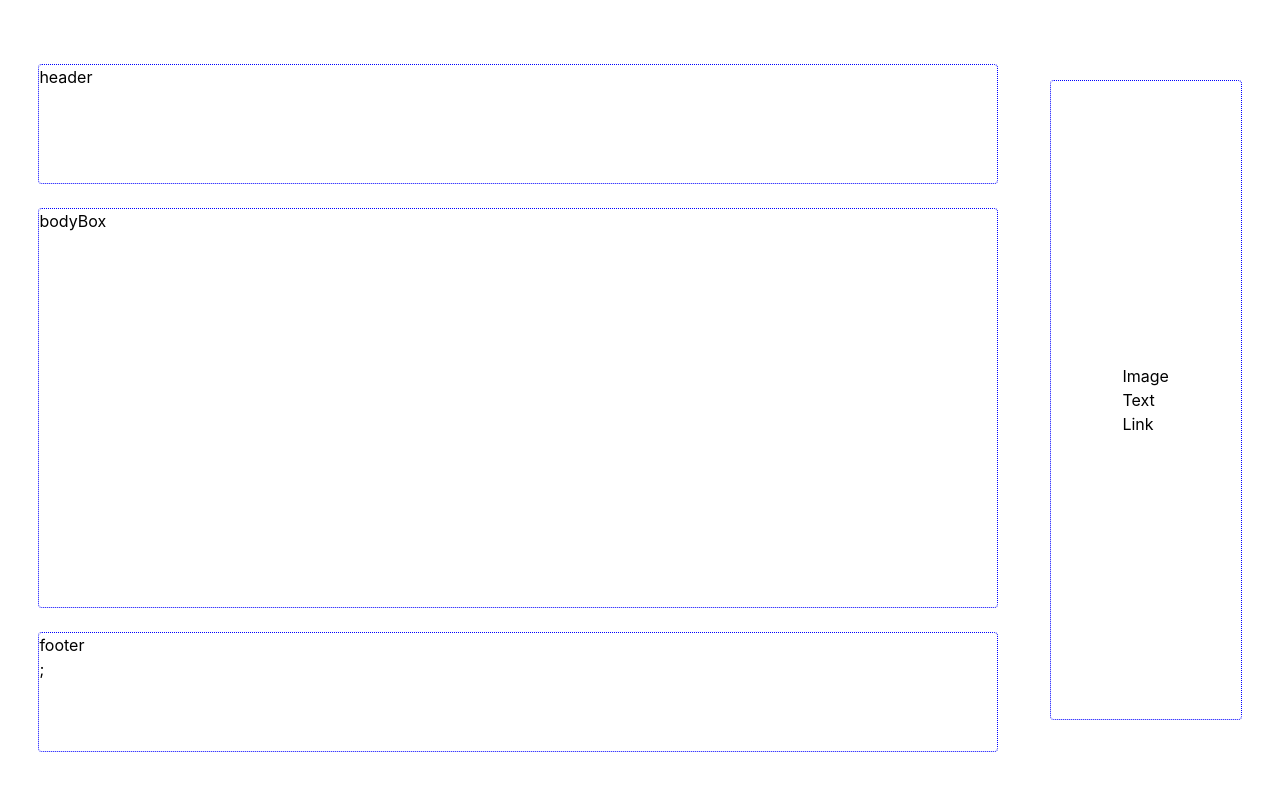
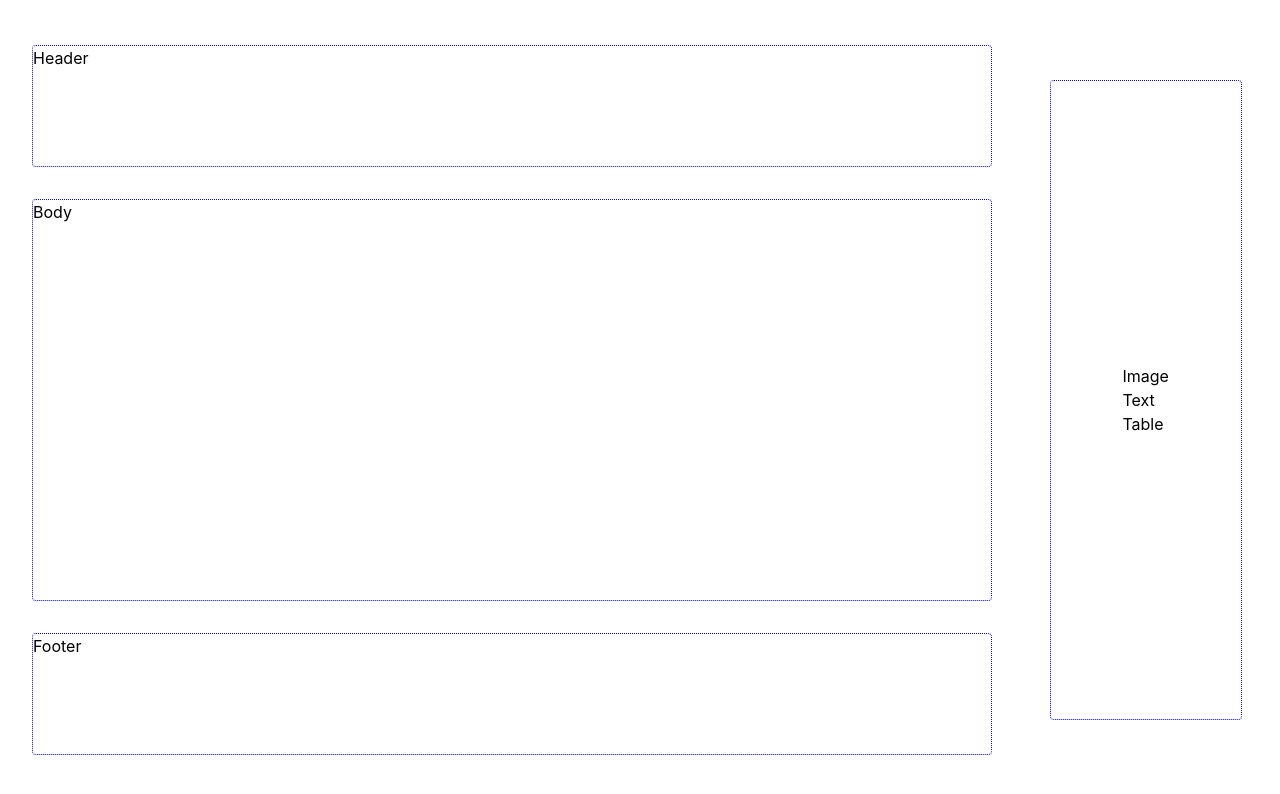
Before and after one commit to virginia-zuror/Drag_n_drop, a React (Vite) app: page / in a window 1280 px wide. Shown: the top 794 px of the page. Built offline with nearby package versions, Linux system fonts and the light colour scheme.

Commit message:
initial functions for handleDragDrop & fix context

```diff
--- a/src/App.css
+++ b/src/App.css
@@ -1,3 +1,12 @@
+.layout__wrapper{
+  box-sizing: border-box;
+  padding: 2rem;
+  display: flex;
+  flex-direction: column;
+  gap: 2rem;
+}
+
+
 .dashboard{
   display: flex;
   flex-direction: column;
@@ -14,17 +23,29 @@
   min-height: 15vh;
 
 }
-.body-box{
+.header > .headerContainer{
+  min-height: 15vh;
+  min-width: 100%;
+}
+.bodyBox{
   border: dotted blue 1px;
   border-radius: 4px;
   min-width:75vw;
   min-height: 50vh;
+}
+.bodyBox > .bodyBoxContainer{
+  min-height: 50vh;
+  min-width: 100%;
 }
 .footer{
   border: dotted blue 1px;
   border-radius: 4px;
   min-width:75vw;
   min-height: 15vh;
+}
+.footer > .footerContainer{
+  min-height: 15vh;
+  min-width: 100%;
 }
 
 .sideContainer{
--- a/src/App.jsx
+++ b/src/App.jsx
@@ -1,66 +1,198 @@
 import { DragDropContext, Draggable, Droppable } from 'react-beautiful-dnd';
 import './App.css';
+import { useState } from 'react';
+
+const DATA = [
+  { name: 'Image', id: 0 },
+  { name: 'Text', id: 1 },
+  { name: 'Table', id: 2 },
+];
 
 const App = () => {
-  const handleDragDrop = () => {
-    console.log('drag and drop event');
+  const [items, setItems] = useState(DATA);
+
+  const [headerItems, setHeaderItems] = useState([]);
+  const [bodyBoxItems, setBodyBoxItems] = useState([]);
+  const [footerItems, setFooterItems] = useState([]);
+
+  const handleDragDrop = (results) => {
+    const { source, destination, type } = results;
+
+    if (!destination) return;
+
+    if (
+      source.droppableId === destination.droppableId &&
+      source.index === destination.index
+    )
+      return;
+
+    if (destination.droppableId === 'sideContainer') {
+      const reorderedItems = [...items];
+
+      const sourceIndex = source.index;
+      const destinationIndex = destination.index;
+
+      const [removedItem] = reorderedItems.splice(sourceIndex, 1);
+      reorderedItems.splice(destinationIndex, 0, removedItem);
+
+      return setItems(reorderedItems);
+    }
+
+    if (source.droppableId === 'sideContainer' && destination.droppableId === 'header') {
+      const draggedItem = items[source.index];
+      setHeaderItems((prevItems) => {
+        const updatedItems = [...prevItems];
+        updatedItems.splice(destination.index, 0, draggedItem);
+        //console.log('headerItems', updatedItems);
+        return updatedItems;
+      });
+    }
+
+    if (source.droppableId === 'sideContainer' && destination.droppableId === 'bodyBox') {
+      const draggedItem = items[source.index];
+      setBodyBoxItems((prevItems) => {
+        const updatedItems = [...prevItems];
+        updatedItems.splice(destination.index, 0, draggedItem);
+        //console.log('bodyItems', updatedItems);
+        return updatedItems;
+      });
+    }
+
+    if (source.droppableId === 'sideContainer' && destination.droppableId === 'footer') {
+      const draggedItem = items[source.index];
+      setFooterItems((prevItems) => {
+        const updatedItems = [...prevItems];
+        updatedItems.splice(destination.index, 0, draggedItem);
+        //console.log('footerItems', updatedItems);
+        return updatedItems;
+      });
+    }
   };
 
   return (
     <div className="layout__wrapper">
       <DragDropContext onDragEnd={handleDragDrop}>
-        <div className="dashboard">
         <div className="header">
-            <div>header</div>
+          <Droppable droppableId="header">
+            {(provided) => (
+              <div
+                ref={provided.innerRef}
+                className="headerContainer"
+                {...provided.droppableProps}
+              >
+                Header
+                {headerItems.map((item, index) => (
+                  <Draggable
+                    key={`${item.name}_${index}`}
+                    draggableId={`${item.name}_${index}`}
+                    index={index}
+                  >
+                    {(provided) => (
+                      <div
+                        {...provided.draggableProps}
+                        ref={provided.innerRef}
+                        {...provided.dragHandleProps}
+                        className="itemHeader"
+                      >
+                        {item.name}
+                      </div>
+                    )}
+                  </Draggable>
+                ))}
+                {provided.placeholder}
+              </div>
+            )}
+          </Droppable>
         </div>
 
-          <div className="body-box">
-            <div>bodyBox</div>
+        <div className="bodyBox">
+          <Droppable droppableId="bodyBox">
+            {(provided) => (
+              <div
+                ref={provided.innerRef}
+                className="bodyBoxContainer"
+                {...provided.droppableProps}
+              >
+                Body
+                {bodyBoxItems.map((item, index) => (
+                  <Draggable
+                    key={`${item.name}_${index}`}
+                    draggableId={`${item.name}_${index}`}
+                    index={index}
+                  >
+                    {(provided) => (
+                      <div
+                        {...provided.draggableProps}
+                        ref={provided.innerRef}
+                        {...provided.dragHandleProps}
+                        className="itemBodyBox"
+                      >
+                        {item.name}
+                      </div>
+                    )}
+                  </Draggable>
+                ))}
+                {provided.placeholder}
+              </div>
+            )}
+          </Droppable>
         </div>
 
         <div className="footer">
-            <div>footer</div>;
-          </div>
-        </div>
-        <div className="sideContainer">
-          <Droppable droppableId="sideContainer" type="container">
-            {(provided) => (
-              <div {...provided.droppableProps} ref={provided.innerRef}>
-                <Draggable draggableId="image" index={1}>
+          <Droppable droppableId="footer">
             {(provided) => (
               <div
-                      {...provided.dragHandleProps}
+                ref={provided.innerRef}
+                className="footerContainer"
+                {...provided.droppableProps}
+              >
+                Footer
+                {footerItems.map((item, index) => (
+                  <Draggable
+                    key={`${item.name}_${index}`}
+                    draggableId={`${item.name}_${index}`}
+                    index={index}
+                  >
+                    {(provided) => (
+                      <div
                         {...provided.draggableProps}
                         ref={provided.innerRef}
+                        {...provided.dragHandleProps}
+                        className="itemFooter"
                       >
-                      Image
+                        {item.name}
                       </div>
                     )}
                   </Draggable>
+                ))}
                 {provided.placeholder}
-                <Draggable draggableId="text" index={2}>
+              </div>
+            )}
+          </Droppable>
+        </div>
+
+        <div className="sideContainer">
+          <Droppable droppableId="sideContainer">
             {(provided) => (
               <div
-                      {...provided.dragHandleProps}
+                ref={provided.innerRef}
+                className="itemsSideContainer"
+                {...provided.droppableProps}
+              >
+                {items.map((item, index) => (
+                  <Draggable key={item.id} draggableId={item.name} index={index}>
+                    {(provided) => (
+                      <div
                         {...provided.draggableProps}
                         ref={provided.innerRef}
+                        {...provided.dragHandleProps}
+                        className="itemSideContainer"
                       >
-                      Text
+                        {item.name}
                       </div>
                     )}
                   </Draggable>
-                {provided.placeholder}
-                <Draggable draggableId="link" index={3}>
-                  {(provided) => (
-                    <div
-                      {...provided.dragHandleProps}
-                      {...provided.draggableProps}
-                      ref={provided.innerRef}
-                    >
-                      Link
-                    </div>
-                  )}
-                </Draggable>
+                ))}
                 {provided.placeholder}
               </div>
             )}
```
Lines whose indentation alone changed are shown as unchanged.
